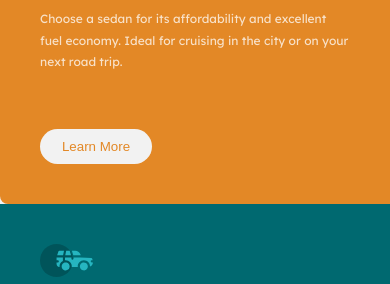
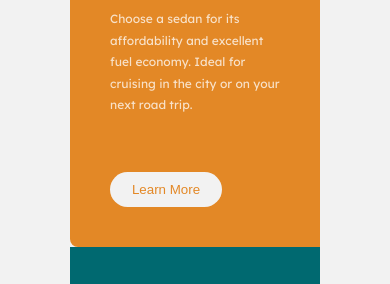
Before and after one commit to HenriqueMoroziniHupp/-3-column-preview-card-component, a plain HTML site: page index.html in a window 390 px wide. Shown: the part 149-433 px from the top of the page. Drawn offline with Linux system fonts and the light colour scheme.

Commit message:
Alteracao css

```diff
--- a/style.css
+++ b/style.css
@@ -10,32 +10,24 @@ body {
   height: 100vh;
   font-family: Lexend Deca;
   font-size: 15px;
+  background-color: hsl(0, 0%, 95%);
+  /* position: relative; */
   display: grid;
   grid-template-columns: 1fr;
   grid-template-rows: 1fr;
+
+  justify-content: center;
+  align-items: center;
 }
 
-.main {
+
+.container {
   height: 100%;
   display: grid;
-  /* grid-template-columns: 1fr;
-  grid-template-rows: 1fr; */
   justify-content: center;
   align-items: center;
-  background-color: hsl(0, 0%, 95%);
-}
-
-.container {
-  display: grid;
-  /* grid-template-columns: repeat(3, 250px); */
-  grid-template-columns: repeat(auto-fit, minmax(250px, 1fr));
-  /* grid-template-rows: repeat(3, auto);
-  grid-template-columns: 250px; */
-  /* grid-auto-rows: auto; */
-  grid-auto-flow: row;
-  border-radius: 1rem;
-
-
+  grid-template-columns: repeat(3,250px);
+  grid-auto-rows: auto;
 }
 
 .component {
@@ -98,6 +90,17 @@ body {
 .icon {
   width: 3.3rem;
 }
-/*
-Transparent white (paragraphs): hsla(0, 0%, 100%, 0.75)
-Very light gray (background, headings, buttons): hsl(0, 0%, 95%) */
+
+@media (max-width: 800px) {
+
+  body {
+
+
+  }
+
+  .container {
+    grid-template-columns: 250px;
+    grid-template-rows: repeat(3,auto);
+  }
+
+}
```
